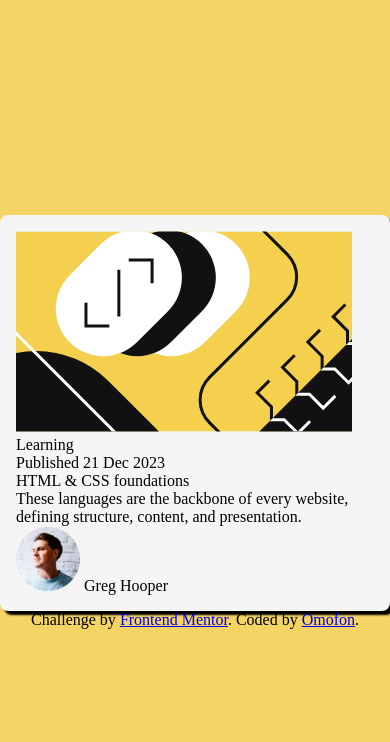
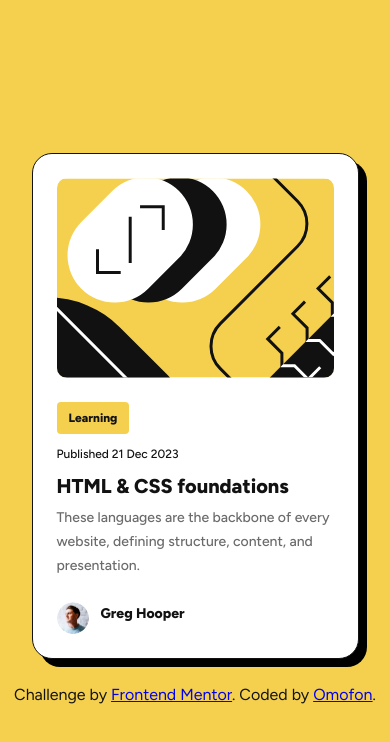
Before and after one commit to omofon/Frontend-Mentor-Challenges, a plain HTML site: page Blog Preview Card/index.html in a window 390 px wide. Drawn offline with Linux system fonts and the light colour scheme.

Commit message:
Final styling - I believe

```diff
--- a/Blog Preview Card/index.html
+++ b/Blog Preview Card/index.html
@@ -14,10 +14,10 @@
   </head>
   <body>
     <div class="card">
-      <div class="img">
       <div class="image-box">
         <img src="./assets/images/illustration-article.svg" alt="card-img" />
       </div>
+      <div class="content">
         <div class="tag">
           <span>Learning</span>
         </div>
@@ -27,10 +27,10 @@
           These languages are the backbone of every website, defining structure,
           content, and presentation.
         </div>
+      </div>
       <div class="author">
         <img src="./assets/images/image-avatar.webp" alt="author-avatar" />
         <span>Greg Hooper</span>
-        </div>
       </div>
     </div>
     <div class="attribution">
--- a/Blog Preview Card/style-guide.md
+++ /dev/null
@@ -1,32 +0,0 @@
-# Front-end Style Guide
-
-## Layout
-
-The designs were created to the following widths:
-
-- Mobile: 375px
-- Desktop: 1440px
-
-> 💡 These are just the design sizes. Ensure content is responsive and meets WCAG requirements by testing the full range of screen sizes from 320px to large screens.
-
-## Colors
-
-- Yellow: hsl(47, 88%, 63%)
-
-- White: hsl(0, 0%, 100%)
-
-- Gray 500: hsl(0, 0%, 42%)
-- Gray 950: hsl(0, 0%, 7%)
-
-## Typography
-
-### Body Copy
-
-- Font size (paragraph): 16px
-
-### Font
-
-- Family: [Figtree](https://fonts.google.com/specimen/Figtree)
-- Weights: 500, 800
-
-> 💎 This is a free+ challenge. So, if you want to see all the design details and practice working with professional tools like Figma, you can download the design file from where you downloaded the starter code.
--- a/Blog Preview Card/style.css
+++ b/Blog Preview Card/style.css
@@ -1,21 +1,141 @@
+@import url("https://fonts.googleapis.com/css2?family=Figtree:ital,wght@0,300..900;1,300..900&display=swap");
+
+:root {
+  --color-yellow: hsl(47, 88%, 63%);
+  --color-white: hsl(0, 0%, 100%);
+  --color-gray-500: hsl(0, 0%, 42%);
+  --color-gray-950: hsl(0, 0%, 7%);
+  --spacing-4: 4px;
+  --spacing-8: 8px;
+  --spacing-12: 12px;
+  --spacing-24: 24px;
+  --text-size-24: 24px;
+  --text-size-16: 16px;
+  --text-size-14: 14px;
+}
+
 body {
-  background: #f4d465;
+  font-family: "Figtree", sans-serif;
+  line-height: 150%;
+  font-style: normal;
+  color: var(--color-gray-950);
+  background: var(--color-yellow);
+  min-height: 100dvh;
   display: flex;
+  flex-direction: column;
   justify-content: center;
   align-items: center;
-  height: 100dvh;
-  margin: 0;
-  display: flex;
-  flex-direction: column;
+  gap: var(--spacing-24);
 }
 
 .card {
-  box-sizing: content-box;
-  height: auto;
-  padding: 16px;
-  border-radius: 8px;
-  box-shadow: 4px 4px 2px rgb(0, 0, 0);
-  background: whitesmoke;
+  background: var(--color-white);
+  width: 384px;
+  height: fit-content;
+  gap: var(--spacing-24);
+  border-radius: 20px;
+  border: 1px solid var(--color-gray-950);
+  padding: var(--spacing-24);
+  box-shadow: 8px 8px 0 rgb(0, 0, 0);
   display: flex;
   flex-direction: column;
+  align-items: flex-start;
+  flex-shrink: 0;
+  box-sizing: border-box;
 }
+
+.image-box {
+  width: 100%;
+  height: 200px;
+  overflow: hidden;
+  border-radius: 10px;
+  position: relative;
+}
+
+.image-box img {
+  width: 100%;
+  height: 100%;
+  object-fit: cover;
+  object-position: center;
+  display: block;
+}
+
+.content {
+  display: flex;
+  flex-direction: column;
+  align-items: flex-start;
+  gap: var(--spacing-12);
+  align-self: stretch;
+  gap: var(--spacing-8);
+}
+
+.tag {
+  box-sizing: content-box;
+  display: inline-flex;
+  background: var(--color-yellow);
+  border-radius: 4px;
+  padding: var(--spacing-4) var(--spacing-12);
+}
+
+.tag span {
+  font-weight: 800;
+  font-size: var(--text-size-14);
+}
+
+.timelog {
+  font-weight: 500;
+  font-size: var(--text-size-14);
+}
+
+.title {
+  font-weight: 800;
+  font-size: var(--text-size-24);
+  width: 100%;
+}
+
+.title:hover {
+  color: var(--color-yellow);
+  cursor: pointer;
+}
+
+.description {
+  font-weight: 500;
+  font-size: var(--text-size-16);
+  color: var(--color-gray-500);
+}
+
+.author {
+  display: flex;
+  align-items: flex-start;
+  gap: var(--spacing-12);
+}
+
+.author img {
+  width: 32px;
+  height: 32px;
+  border-radius: 50%;
+}
+
+.author span {
+  font-weight: 800;
+  font-size: var(--text-size-14);
+}
+
+@media (max-width: 767px) {
+  .card {
+    width: 327px;
+  }
+  .tag span,
+  .timelog {
+    font-size: 12px;
+  }
+  .title {
+    font-size: 20px;
+  }
+  .description {
+    font-size: 14px;
+  }
+  .author span {
+    font-size: var(--text-size-14);
+  }
+}
```
Also changed, not shown: Blog Preview Card/assets/fonts/OFL.txt (deleted, +0 -93 lines), Blog Preview Card/README-template.md (deleted), Blog Preview Card/assets/fonts/Figtree-Italic-VariableFont_wght.ttf (deleted), Blog Preview Card/assets/fonts/Figtree-VariableFont_wght.ttf (deleted), Blog Preview Card/assets/fonts/README.txt (deleted), Blog Preview Card/assets/fonts/static/Figtree-ExtraBold.ttf (deleted), Blog Preview Card/assets/fonts/static/Figtree-Medium.ttf (deleted). Lines whose indentation alone changed are shown as unchanged.
